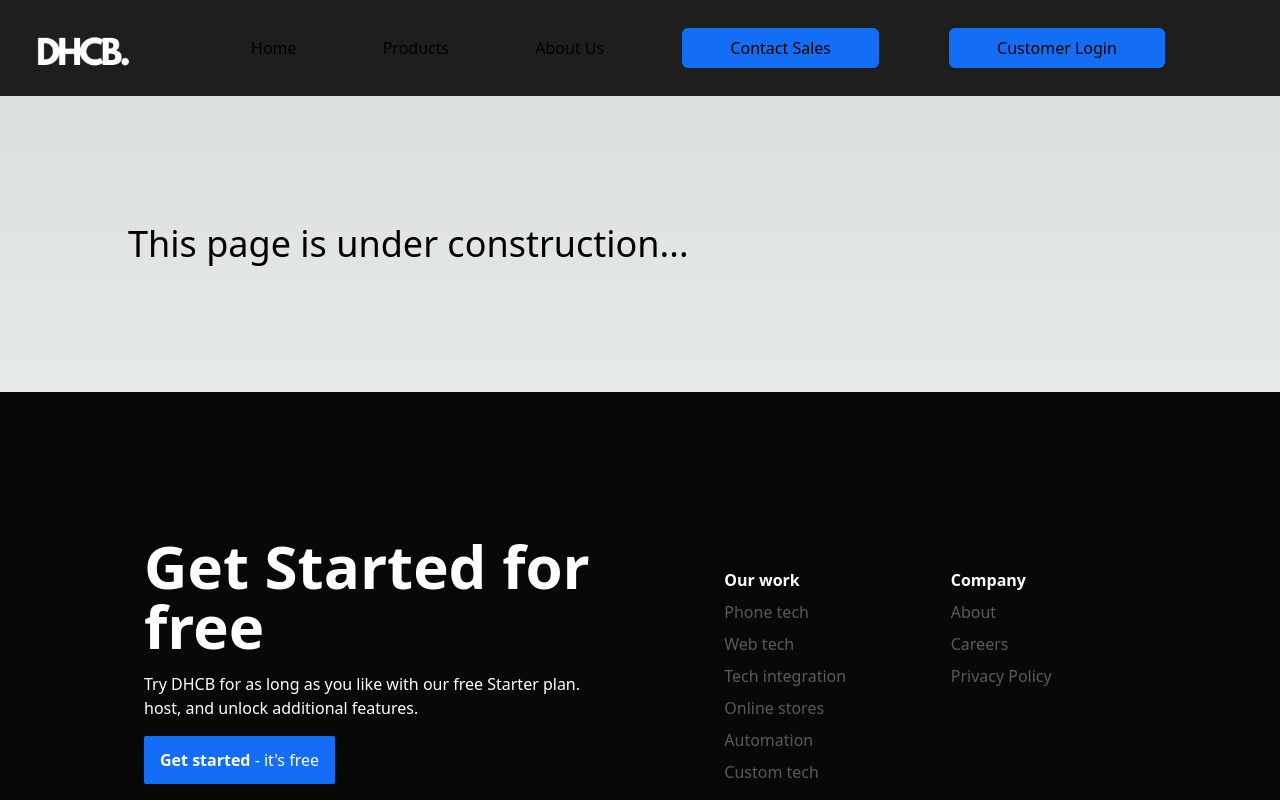
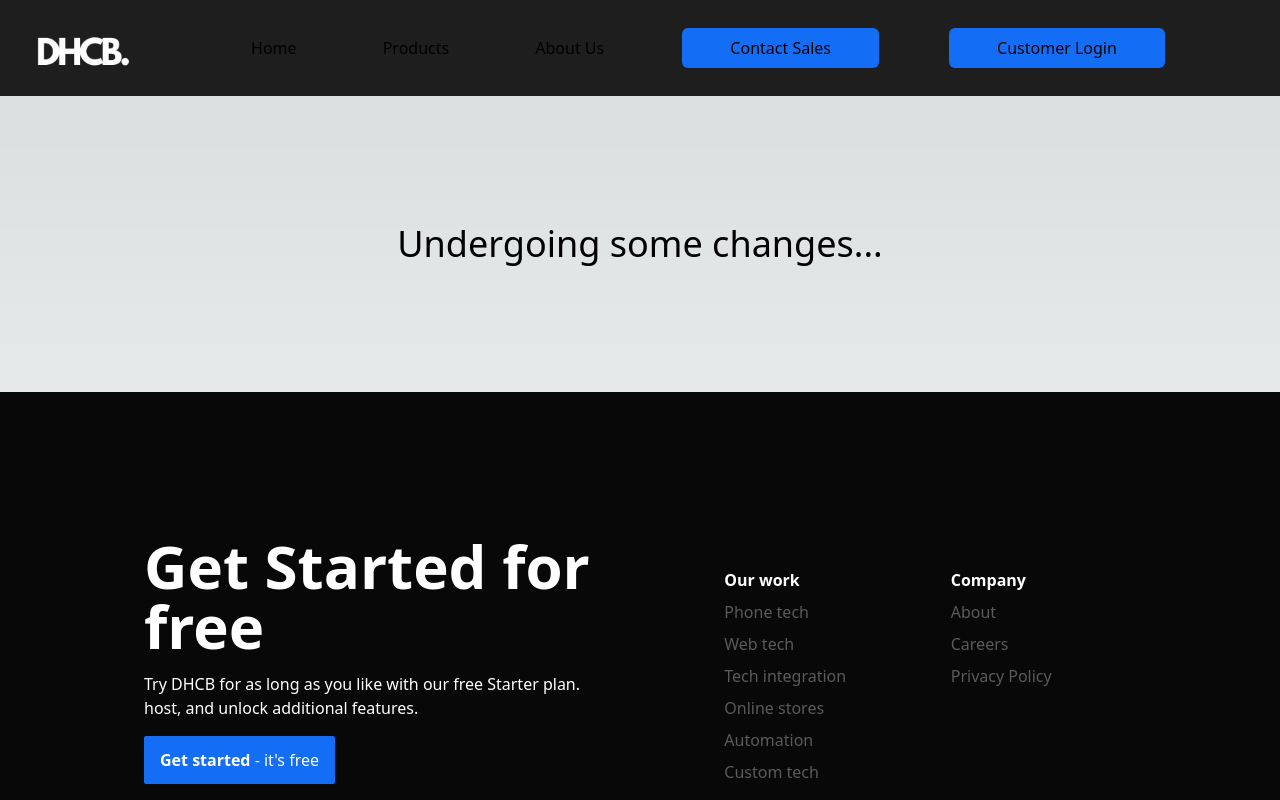
Before and after one commit to Abdulrahmanrihan/DHCB, a Next.js app: page /construction in a window 1280 px wide. Shown: the top 800 px of the page. Built offline with nearby package versions, Linux system fonts and the light colour scheme.

Commit message:
altered the under construction page text

```diff
--- a/src/app/construction/page.js
+++ b/src/app/construction/page.js
@@ -5,7 +5,7 @@ export default function construction(){
     return (
         <main>
             <Header/>
-            <p class="p-32 text-4xl">This page is under construction...</p>
+            <p class="p-16 md:p-32 text-3xl md:text-4xl text-center">Undergoing some changes...</p>
             <Footer/>
         </main>
     );
```
